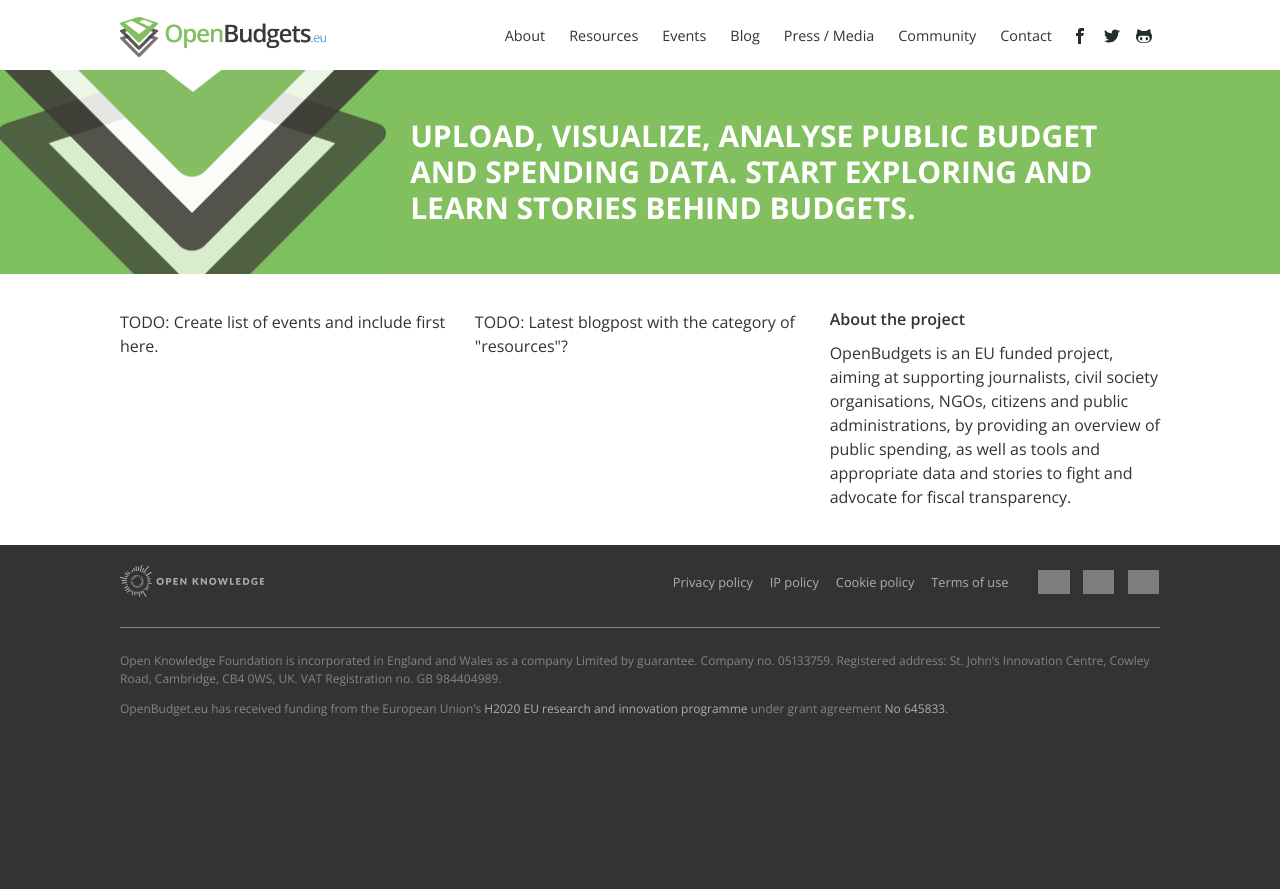
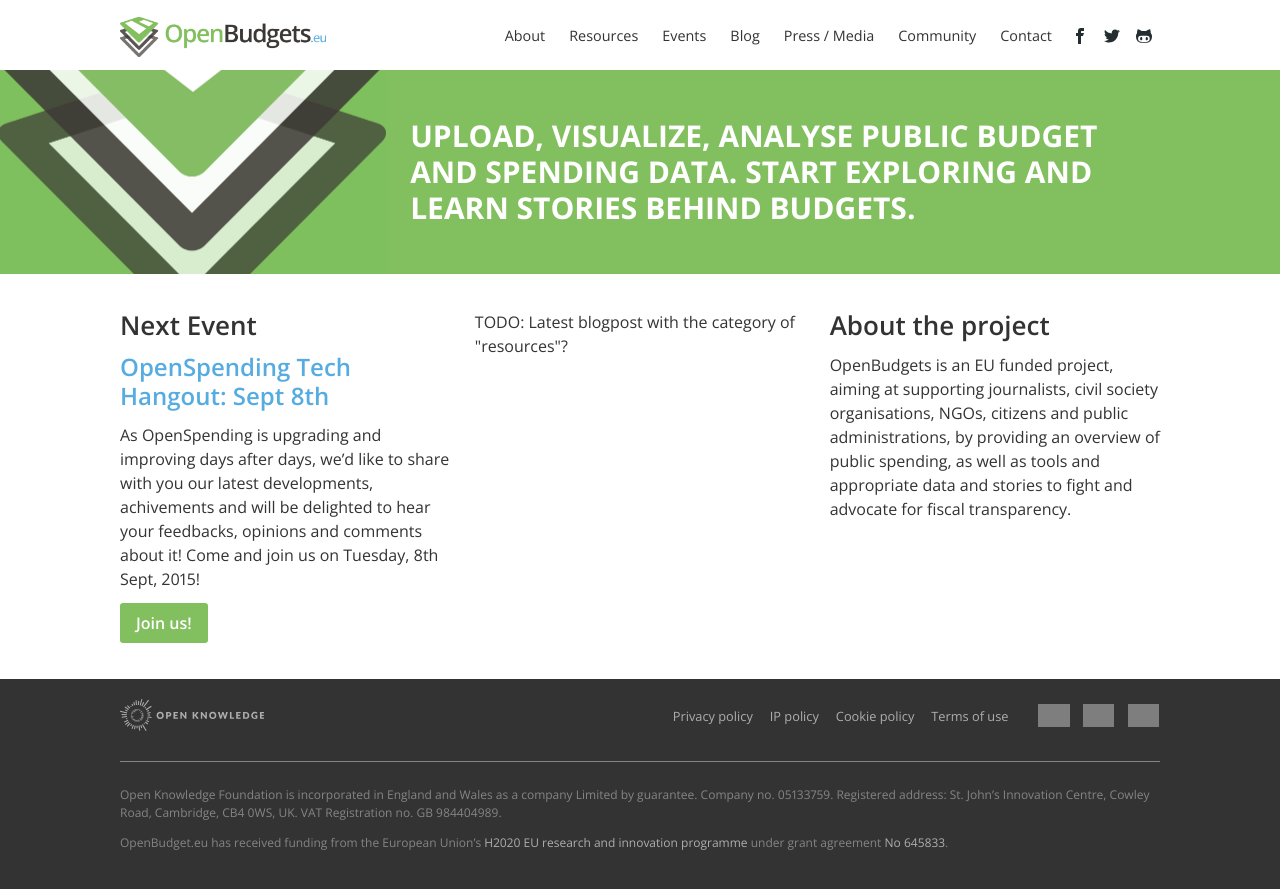
Before and after one commit to openbudgets/openbudgets.github.io, a Jekyll site: the page built from index.html, in a window 1280 px wide. Shown: the top 889 px of the page. Built offline with Jekyll 4.4.1, drawn with Linux system fonts in a browser that asks for light colours; nearby versions of some CDN libraries; grey boxes are pictures that could not be loaded.

Commit message:
add events list

```diff
--- a/_config.yml
+++ b/_config.yml
@@ -1,7 +1,7 @@
 # Site settings
 title: OpenBudgets
 description: > # this means to ignore newlines until "baseurl:"
-  OpenBudgets is an EU funded project, aiming at supporting journalists, civil society organisations, NGOs, citizens and public administrations, by providing an overview of public spending, as well as tools and appropriate data and stories to fight and advocate for fiscal transparency.
+  Upload, Visualize, Analyse public budget and spending data. Start exploring and learn stories behind budgets.
 baseurl: "/openbudgets" # the subpath of your site, e.g. /blog/
 url: "http://okfnlabs.org" # the base hostname & protocol for your site
 
--- /dev/null
+++ b/_data/events.yml
@@ -0,0 +1,20 @@
+- title: "OpenSpending Tech Hangout: Sept 8th"
+  date: 8 Sept 2015
+  status: future
+  description: |
+    As OpenSpending is upgrading and improving days after days, we'd like to share with you our latest developments, achivements and will be delighted to hear your feedbacks, opinions and comments about it! Come and join us on Tuesday, 8th Sept, 2015!
+  link: http://openbudgets.eu/
+
+- title: "OpenBudgets.eu Kick-Off"
+  date: 25 Aug 2015
+  status: future
+  description: |
+    The OpenBudgets.EU kick-off took place on the 29th anf 30th of June in Bonn. During these two days the consortium partners met for the first time and officially launched the project
+  link: http://openbudgets.eu/
+
+- title: "Summer School of Data 17-18 June Thessaloniki Greece"
+  date: 28 June 2015
+  status: past
+  description: |
+    The Summer School of Data took place on June, 17-18 in Thessaloniki, Greece. The Summer School of Data was addressed to scientists, students, trainers, journalists and healthcare professionals. It is structured in two (2) parallel programmes both referring to open knowledge
+  link: http://openbudgets.eu/
--- a/_layouts/home.html
+++ b/_layouts/home.html
@@ -1,24 +1,34 @@
 ---
 layout: default
 ---
+{% capture future_events %}{% for event in site.data.events %}{% if event.status == 'future' %}<h3><a href="{{ event.link }}">{{ event.title }}</a></h3><span>{{ event.description | markdownify  | truncate: 270 }}</span><a href="{{ event.link }}">Join us!</a>@@{% endif %}{% endfor %}{% endcapture %}
+
+{% assign fe = future_events | split:"@@" %}
+
+
 <div class="home">
     <div class="banner">
         <div class="wrapper">
             <span>
-                {{ content }}
+                <h1>{{ site.description }}</h1>
             </span>
         </div>
     </div>
     <article class="wrapper">
         <section>
-            TODO: Create list of events and include first here.
+            <h2>Next Event</h2>
+            {% if fe != empty  %}
+                {{ fe | first }}
+            {% else %}
+                No events
+            {% endif %}
         </section>
         <section>
             TODO: Latest blogpost with the category of "resources"?
         </section>
         <section>
-            <h3>About the project</h3>
-            {{ site.description }}
+            <h2>About the project</h2>
+                {{ content | markdownify }}
         </section>
     </article>
 </div>
--- a/_sass/_global.scss
+++ b/_sass/_global.scss
@@ -6,6 +6,58 @@
 strong,
 b {
     font-weight: 600;
+
+    a {
+        color: $secondary;
+    }
+}
+
+h1 {
+    font-size: rem(26);
+
+    @media (min-width: $medium-screen) {
+        font-size: rem(30);
+    }
+}
+
+h2 {
+    font-size: rem(24);
+
+    @media (min-width: $medium-screen) {
+        font-size: rem(26);
+    }
+}
+
+h3 {
+    font-size: rem(22);
+
+    @media (min-width: $medium-screen) {
+        font-size: rem(24);
+    }
+}
+
+h4 {
+    font-size: rem(20);
+
+    @media (min-width: $medium-screen) {
+        font-size: rem(22);
+    }
+}
+
+h5 {
+    font-size: rem(18);
+
+    @media (min-width: $medium-screen) {
+        font-size: rem(20);
+    }
+}
+
+h6 {
+    font-size: rem(16);
+
+    @media (min-width: $medium-screen) {
+        font-size: rem(18);
+    }
 }
 
 .wrapper {
@@ -32,11 +84,6 @@
         span {
             font-weight: 700;
             text-transform: uppercase;
-            font-size: rem(26);
-
-            @media (min-width: $medium-screen) {
-                font-size: rem(30);
-            }
         }
 
         :last-child {
@@ -49,6 +96,5 @@
     &.wrapper {
         padding: $base-spacing;
         margin-top: $base-spacing / 2;
-        margin-bottom: $base-spacing / 2;
     }
 }
--- a/_sass/_home.scss
+++ b/_sass/_home.scss
@@ -25,7 +25,15 @@
 
     article {
         & > section {
-            @include span-columns(4);
+            margin-bottom: $base-spacing / 2;
+
+            @media (min-width: $medium-screen) {
+                @include span-columns(4);
+            }
+
+            & > a {
+                @extend button;
+            }
         }
     }
 }
--- a/_sass/base/_variables.scss
+++ b/_sass/base/_variables.scss
@@ -17,6 +17,7 @@
 
 // Colors
 $primary: #82bf5e;
+$secondary: #56ace1;
 $dark-gray: #333;
 $medium-gray: #999;
 $light-gray: #ddd;
--- a/index.html
+++ b/index.html
@@ -2,4 +2,4 @@
 layout: home
 ---
 
-Upload, Visualize, Analyse public budget and spending data. Start exploring and learn stories behind budgets.
+OpenBudgets is an EU funded project, aiming at supporting journalists, civil society organisations, NGOs, citizens and public administrations, by providing an overview of public spending, as well as tools and appropriate data and stories to fight and advocate for fiscal transparency.
```
